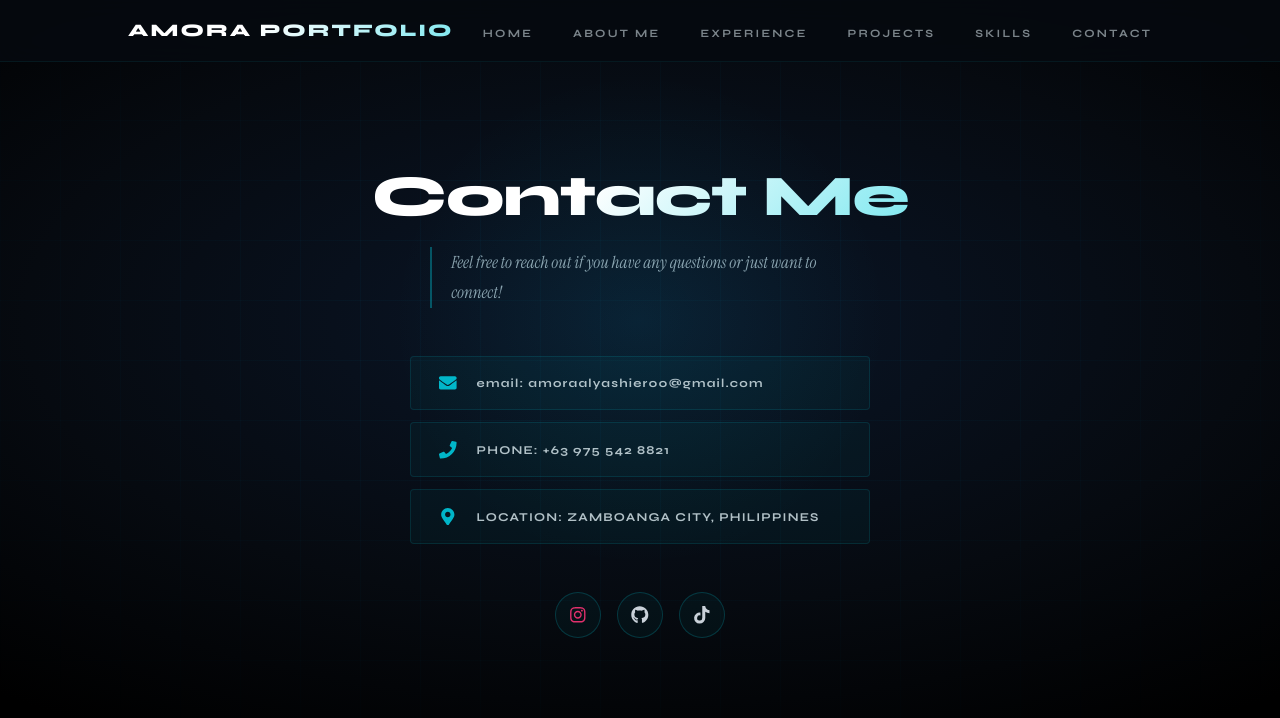
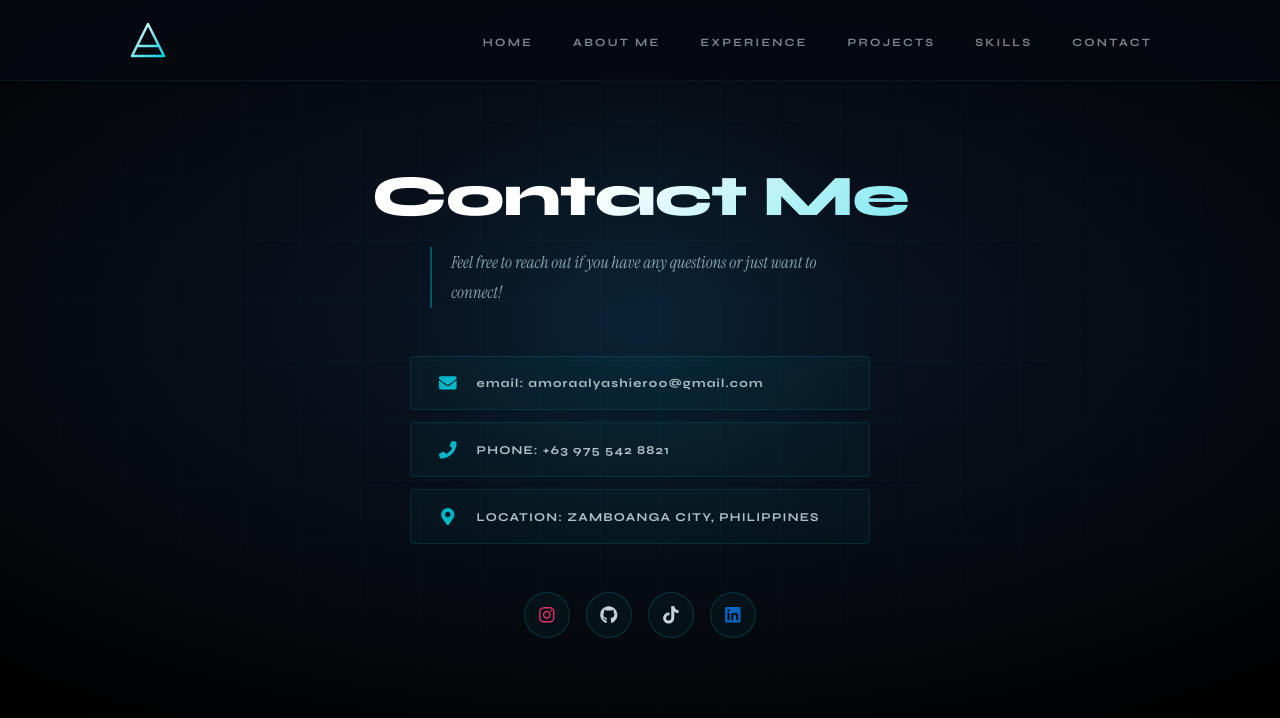
Before and after one commit to EchoDoubleCharlie/react-amora, a React (Vite) app: page /contact in a window 1280 px wide. Shown: the top 718 px of the page. Built offline with nearby package versions, Linux system fonts and the light colour scheme.

Commit message:
Add LinkedIn, update logo

```diff
--- a/src/components/Contact.jsx
+++ b/src/components/Contact.jsx
@@ -1,6 +1,6 @@
 import React from "react";
 import styles from "./Contact.module.css";
-import { FaEnvelope, FaPhone, FaMapMarkerAlt, FaInstagram, FaGithub, FaTiktok } from "react-icons/fa";
+import { FaEnvelope, FaPhone, FaMapMarkerAlt, FaInstagram, FaGithub, FaTiktok, FaLinkedin } from "react-icons/fa";
 
 export const Contact = () => {
   return (
@@ -10,11 +10,10 @@ export const Contact = () => {
         Feel free to reach out if you have any questions or just want to connect!
       </p>
 
-
       <div className={styles.contactList}>
         <div className={styles.contactItem}>
           <FaEnvelope className={styles.icon} />
-         <span className={styles.lowercase}>email: amoraalyashier00@gmail.com</span>
+          <span className={styles.lowercase}>email: amoraalyashier00@gmail.com</span>
         </div>
         <div className={styles.contactItem}>
           <FaPhone className={styles.icon} />
@@ -26,7 +25,6 @@ export const Contact = () => {
         </div>
       </div>
 
-
       <div className={styles.socialLinks}>
         <a href="https://instagram.com/ashiernakama" target="_blank" rel="noopener noreferrer">
           <FaInstagram className={styles.instagram} />
@@ -37,6 +35,9 @@ export const Contact = () => {
         <a href="https://www.tiktok.com/@ashier0000" target="_blank" rel="noopener noreferrer">
           <FaTiktok className={styles.tiktok} />
         </a>
+        <a href="https://www.linkedin.com/in/al-yashier-amora-b057753b0/" target="_blank" rel="noopener noreferrer">
+          <FaLinkedin className={styles.linkedin} />
+        </a>
       </div>
     </section>
   );
--- a/src/components/Contact.module.css
+++ b/src/components/Contact.module.css
@@ -188,6 +188,10 @@
   color: #c9d1d9;
 }
 
+.linkedin {
+  color: #0a66c2;
+}
+
 @media (max-width: 768px) {
   .container {
     padding: 60px 6%;
--- a/src/components/Navbar.jsx
+++ b/src/components/Navbar.jsx
@@ -11,7 +11,19 @@ export const Navbar = () => {
   return (
     <>
       <nav className={styles.navbar}>
-        <h1 className={styles.logo}>Amora Portfolio</h1>
+
+        <Link to="/" className={styles.logoMark} onClick={closeMenu}>
+          <svg width="40" height="40" viewBox="0 0 40 40" fill="none" xmlns="http://www.w3.org/2000/svg">
+            <polygon points="20,4 36,36 4,36" fill="none" stroke="url(#grad)" strokeWidth="2.5" strokeLinejoin="round"/>
+            <line x1="10.5" y1="26" x2="29.5" y2="26" stroke="url(#grad)" strokeWidth="2.5" strokeLinecap="round"/>
+            <defs>
+              <linearGradient id="grad" x1="4" y1="4" x2="36" y2="36" gradientUnits="userSpaceOnUse">
+                <stop offset="0%" stopColor="#ffffff"/>
+                <stop offset="100%" stopColor="#00d2e6"/>
+              </linearGradient>
+            </defs>
+          </svg>
+        </Link>
 
         <ul className={styles.navLinks}>
           <li><Link to="/">Home</Link></li>
@@ -33,7 +45,18 @@ export const Navbar = () => {
       />
 
       <div className={`${styles.sidebar} ${isOpen ? styles.activeSidebar : ""}`}>
-        <div className={styles.sidebarLogo}>Amora Portfolio</div>
+        <div className={styles.sidebarLogo}>
+          <svg width="36" height="36" viewBox="0 0 40 40" fill="none" xmlns="http://www.w3.org/2000/svg">
+            <polygon points="20,4 36,36 4,36" fill="none" stroke="url(#grad2)" strokeWidth="2.5" strokeLinejoin="round"/>
+            <line x1="10.5" y1="26" x2="29.5" y2="26" stroke="url(#grad2)" strokeWidth="2.5" strokeLinecap="round"/>
+            <defs>
+              <linearGradient id="grad2" x1="4" y1="4" x2="36" y2="36" gradientUnits="userSpaceOnUse">
+                <stop offset="0%" stopColor="#ffffff"/>
+                <stop offset="100%" stopColor="#00d2e6"/>
+              </linearGradient>
+            </defs>
+          </svg>
+        </div>
         <ul className={styles.sidebarLinks}>
           <li><Link to="/" onClick={closeMenu}>Home</Link></li>
           <li><Link to="/about" onClick={closeMenu}>About Me</Link></li>
--- a/src/components/Navbar.module.css
+++ b/src/components/Navbar.module.css
@@ -17,16 +17,16 @@
   box-sizing: border-box;
 }
 
-.logo {
-  font-family: 'Syne', sans-serif;
-  font-size: 1.1rem;
-  font-weight: 800;
-  letter-spacing: 0.12em;
-  text-transform: uppercase;
-  background: linear-gradient(135deg, #ffffff 40%, #7ee8f0 100%);
-  -webkit-background-clip: text;
-  -webkit-text-fill-color: transparent;
-  background-clip: text;
+.logoMark {
+  display: flex;
+  align-items: center;
+  text-decoration: none;
+  transition: filter 0.3s ease, transform 0.3s ease;
+}
+
+.logoMark:hover {
+  filter: drop-shadow(0 0 8px rgba(0, 210, 230, 0.6));
+  transform: scale(1.08);
 }
 
 .navLinks {
@@ -128,15 +128,8 @@
 }
 
 .sidebarLogo {
-  font-family: 'Syne', sans-serif;
-  font-size: 0.75rem;
-  font-weight: 800;
-  letter-spacing: 0.2em;
-  text-transform: uppercase;
-  background: linear-gradient(135deg, #ffffff 40%, #7ee8f0 100%);
-  -webkit-background-clip: text;
-  -webkit-text-fill-color: transparent;
-  background-clip: text;
+  display: flex;
+  align-items: center;
   margin-bottom: 3rem;
 }
 
```
